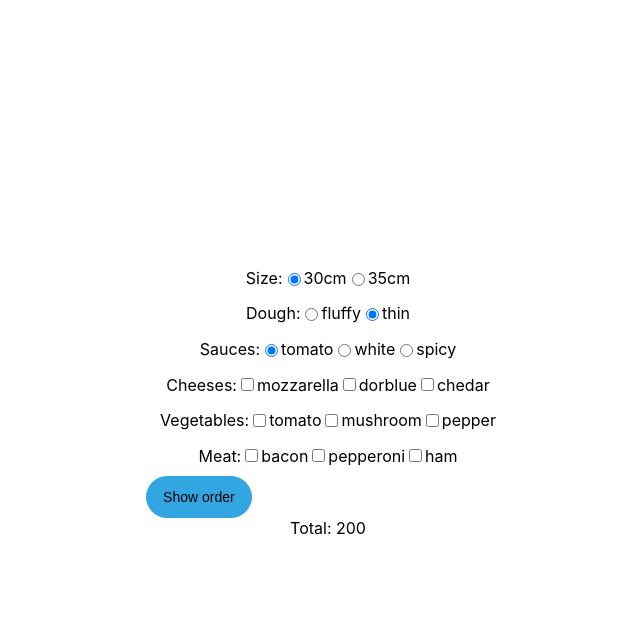
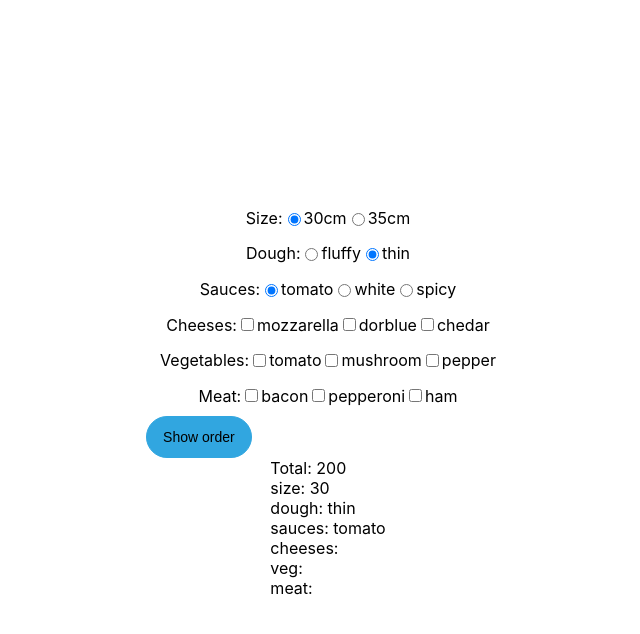
Before and after one commit to gshteynardt/constructor_pizza, a React (Create React App) app: page / in a window 1280 px wide. Both pictures are taken after a click on the button "Show order". Shown: the top 634 px of the page, without its empty margins (312-952 px from the left). Built offline with nearby package versions, Linux system fonts and the light colour scheme.

Commit message:
added context

```diff
--- a/src/App.tsx
+++ b/src/App.tsx
@@ -2,11 +2,11 @@ import { useState, SyntheticEvent } from 'react';
 
 import ConstructorPizza from './components/ConstructorPizza';
 import TotalOrder from './components/TotalOrder';
-import useConstructorPizza from './hooks/useConstructorPizza';
+import { useCompositionContext } from './contexts/CompositionPizzaContext';
 
 const App = () => {
   const [showOrder, setShowOrder] = useState(false);
-  const { price, composition } = useConstructorPizza();
+  const { state, price } = useCompositionContext();
 
   const handleSubmit = (e: SyntheticEvent) => {
     e.preventDefault();
@@ -16,7 +16,12 @@ const App = () => {
   return (
     <div className="App">
       <ConstructorPizza onSubmit={handleSubmit} />
-      {showOrder && <TotalOrder price={price} composition={composition}/>}
+      {showOrder && (
+        <TotalOrder
+          price={price}
+          composition={state}
+        />
+      )}
     </div>
   );
 };
--- a/src/components/ConstructorPizza/index.tsx
+++ b/src/components/ConstructorPizza/index.tsx
@@ -1,6 +1,6 @@
 import { memo, SyntheticEvent } from 'react';
 
-import useConstructorPizza from '../../hooks/useConstructorPizza';
+import { useCompositionContext } from '../../contexts/CompositionPizzaContext';
 import Fieldset from '../../ui/Fieldset';
 import Checkbox from '../../ui/Checkbox';
 import Button from '../../ui/Button';
@@ -24,14 +24,15 @@ import {
 
 interface Props {
   onSubmit: (e: SyntheticEvent) => void;
-};
+}
 
 const ConstructorPizza = (props: Props) => {
   const { onSubmit } = props;
-  const { state, dispatch } = useConstructorPizza();
+  const { state, dispatch } = useCompositionContext();
   const { size, dough, sauces, veg, cheeses, meat } = state;
 
   return (
+    <>
       <form onSubmit={onSubmit}>
         <Fieldset>
           <span>Size: </span>
@@ -104,11 +105,12 @@ const ConstructorPizza = (props: Props) => {
             />
           ))}
         </Fieldset>
-      <Button>Show order</Button>
+        <Button type="submit">Show order</Button>
       </form>
+    </>
   );
 };
 
-const areEqual = () => true;
+const areEqual = (prev: Props, next: Props) => prev === next;
 
 export default memo(ConstructorPizza, areEqual);
--- a/src/components/TotalOrder/index.tsx
+++ b/src/components/TotalOrder/index.tsx
@@ -1,18 +1,25 @@
 import { memo } from 'react';
+
+import { InitialStateType } from '../../types';
 
 interface Props {
   price: number;
-  composition: (string | number)[];
+  composition: InitialStateType;
 }
 
 const TotalOrder = (props: Props) => {
   const { price, composition } = props;
-
-  console.log(price, composition);
+  const compositionArray = Object.entries(composition).map(item => item.flat());
 
   return (
     <div>
       <span>Total: {price}</span>
+      {compositionArray.map(item => (
+        <div key={item[0]}>
+          <span>{item[0]}: </span>
+          <span>{item.slice(1).join(', ')}</span>
+        </div>
+      ))}
     </div>
   );
 };
--- /dev/null
+++ b/src/contexts/CompositionPizzaContext.tsx
@@ -0,0 +1,29 @@
+import { createContext, useContext, useReducer, ReactNode, memo } from 'react';
+
+import useCalculatePrice from '../hooks/useCalculatePrice';
+import reducer from '../lib/reducer';
+import { INITIAL_STATE } from '../const';
+
+interface Props {
+  children: ReactNode;
+};
+
+const CompositionContext = createContext<any>({});
+
+const CompositionPizzaProvider = (props: Props) => {
+  const { children } = props;
+  const [state, dispatch] = useReducer(reducer, INITIAL_STATE);
+  const { price } = useCalculatePrice(state);
+
+  return (
+    <CompositionContext.Provider value={{ state , dispatch, price }}>
+      {children}
+    </CompositionContext.Provider>
+  );
+};
+
+const areEqual = (prev: Props, next: Props) => prev === next;
+
+export default memo(CompositionPizzaProvider, areEqual);
+
+export const useCompositionContext = () => useContext(CompositionContext);
--- a/src/hooks/useCalculatePrice.tsx
+++ b/src/hooks/useCalculatePrice.tsx
@@ -11,7 +11,6 @@ import {
 const useCalculatePrice = (props: InitialStateType) => {
   const { size, dough, sauces, cheeses, veg, meat } = props;
   const [price, setPrice] = useState<number>(0);
-  const [composition, setComposition] = useState<(string | number)[]>([]);
 
   useEffect(() => {
     setPrice(INITIAL_PRICE);
@@ -26,11 +25,9 @@ const useCalculatePrice = (props: InitialStateType) => {
         (cheeses.length + veg.length + meat.length)
         * TOPPING_PRICE,
     );
-
-    setComposition([size, dough, sauces, ...cheeses, ...veg, ...meat]);
   }, [cheeses, dough, meat, props, sauces, size, veg]);
 
-  return { price, composition };
+  return { price };
 };
 
 export default useCalculatePrice;
--- a/src/hooks/useConstructorPizza.tsx
+++ /dev/null
@@ -1,16 +0,0 @@
-import { useReducer } from 'react';
-
-import { INITIAL_STATE } from '../const';
-import reducer from '../lib/reducer';
-import useCalculatePrice from './useCalculatePrice';
-
-const useConstructorPizza = () => {
-  const [state, dispatch] = useReducer(reducer, INITIAL_STATE);
-  const { price, composition } = useCalculatePrice(state);
-
-  console.log(price, composition);
-
-  return { state, dispatch, price, composition };
-};
-
-export default useConstructorPizza;
--- a/src/index.tsx
+++ b/src/index.tsx
@@ -1,12 +1,16 @@
 import React from 'react';
 import ReactDOM from 'react-dom';
+
+import CompositionPizzaProvider from './contexts/CompositionPizzaContext';
 import './index.scss';
 import App from './App';
 import reportWebVitals from './reportWebVitals';
 
 ReactDOM.render(
   <React.StrictMode>
-    <App />
+    <CompositionPizzaProvider>
+      <App />
+    </CompositionPizzaProvider>
   </React.StrictMode>,
   document.getElementById('root'),
 );
--- a/src/lib/reducer.ts
+++ b/src/lib/reducer.ts
@@ -8,8 +8,7 @@ import {
   MEAT,
 } from '../const';
 import getNewArray from './getNewArray';
-
-type ActionType = typeof SIZE | typeof DOUGH | typeof SAUCES | typeof CHEESES | typeof VEG | typeof MEAT;
+import { ActionType } from '../types';
 
 const reducer = (state: InitialStateType, action: { type: ActionType; payload: any }) => {
   const { payload } = action;
@@ -17,17 +16,17 @@ const reducer = (state: InitialStateType, action: { type: ActionType; payload: a
 
   switch (action.type) {
     case SIZE:
-      return { ...state, size: payload };
+      return { ...state, size: payload as number };
     case DOUGH:
-      return { ...state, dough: payload };
+      return { ...state, dough: payload as string };
     case SAUCES:
-      return { ...state, sauces: payload };
+      return { ...state, sauces: payload as string };
     case CHEESES:
-      return { ...state, cheeses: [...getNewArray(cheeses, payload)] };
+      return { ...state, cheeses: [...getNewArray(cheeses, payload as string)] };
     case VEG:
-      return { ...state, veg: [...getNewArray(veg, payload)] };
+      return { ...state, veg: [...getNewArray(veg, payload as string)] };
     case MEAT:
-      return { ...state, meat: [...getNewArray(meat, payload)] };
+      return { ...state, meat: [...getNewArray(meat, payload as string)] };
     default: return state;
   };
 };
```
Also changed, not shown: src/types.ts (+11 -0 lines). Lines whose indentation alone changed are shown as unchanged.
